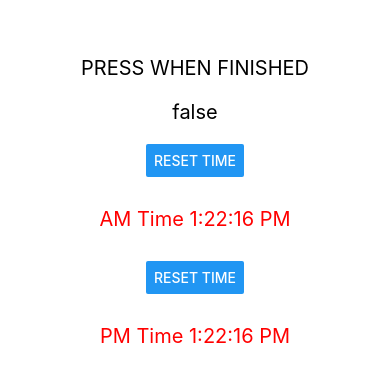
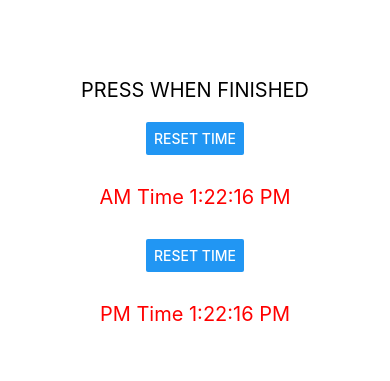
Before and after one commit to Mick04/DateTimePicker, a React Native app: screen / in a window 390 px wide. Shown: the part 215-596 px from the top of the page. Built offline with nearby package versions, Linux system fonts and the light colour scheme.

Commit message:
App woking as i want it. ready to transfer to the heat control App

```diff
--- a/App.js
+++ b/App.js
@@ -23,6 +23,7 @@ export default function App() {
     setDate1(selectedDate);
   };
   const onChange2 = (e, selectedDate) => {
+
     const hours = selectedDate.getHours();
     if (hours <= 12) {
       Alert.alert("AM Time Selected", "Converting to PM time.");
@@ -36,7 +37,7 @@ export default function App() {
         <Text style={styles.dataReset}>
           {Reset ? "Press To Reset The Time" : "PRESS WHEN FINISHED"}
         </Text>
-        <Text style={styles.dataReset}>{Reset.toString()}</Text>
+        {/* <Text style={styles.dataReset}>{Reset.toString()}</Text> */}
       </TouchableOpacity>
       {!Reset && ( // Add this line to conditionally render the TimePicker components
         <>
--- a/components/timePicker.js
+++ b/components/timePicker.js
@@ -7,7 +7,8 @@ export default function TimePicker({ valDate, onChange }) {
   const [show, setShow] = useState(false);
   const handleChange = (event, selectedDate) => {
     const currentDate = selectedDate || valDate;
-    setShow(false); // Hide after selection on Android
+    setShow(Platform.OS === 'ios');
+    // setShow(false); // Hide after selection on Android
     onChange(event, currentDate);
   };
 
```
